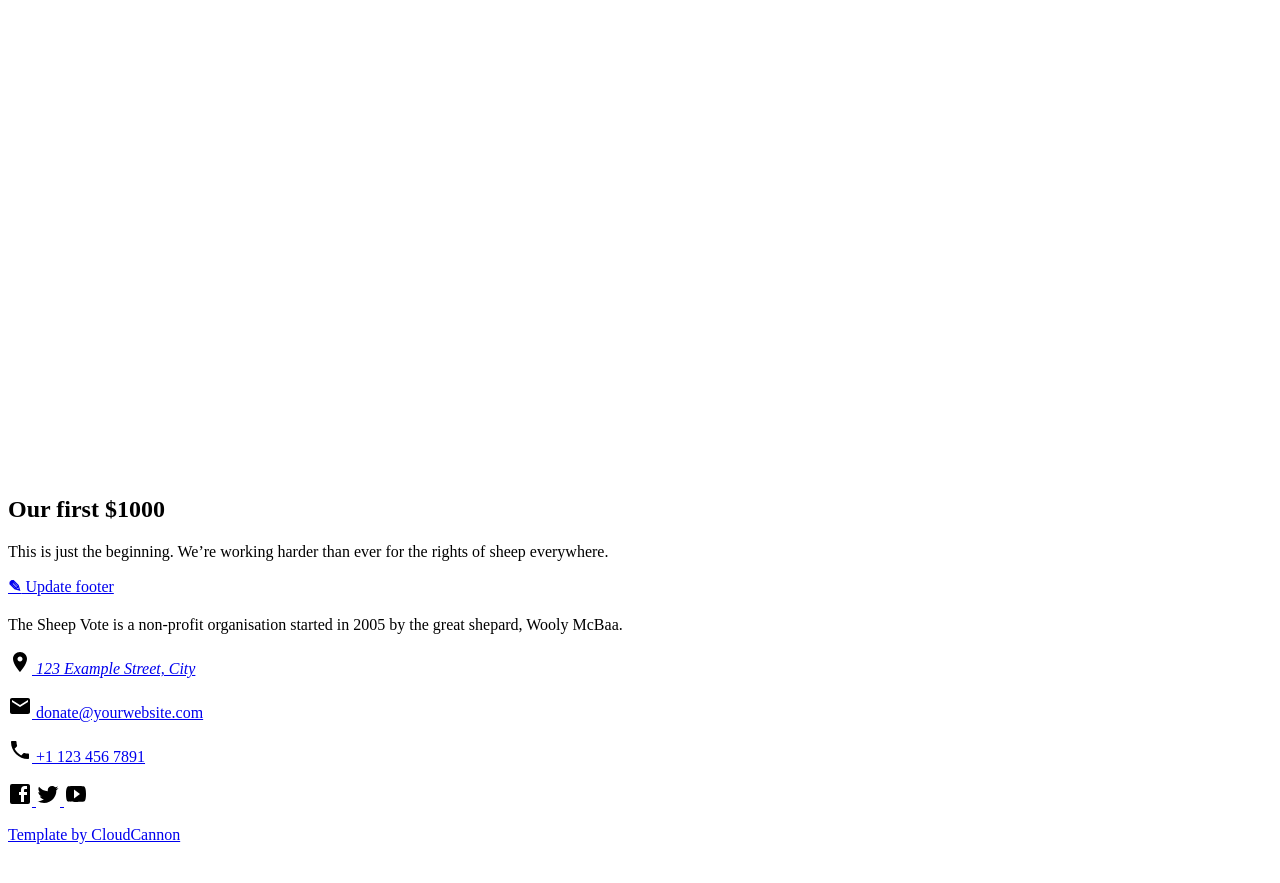
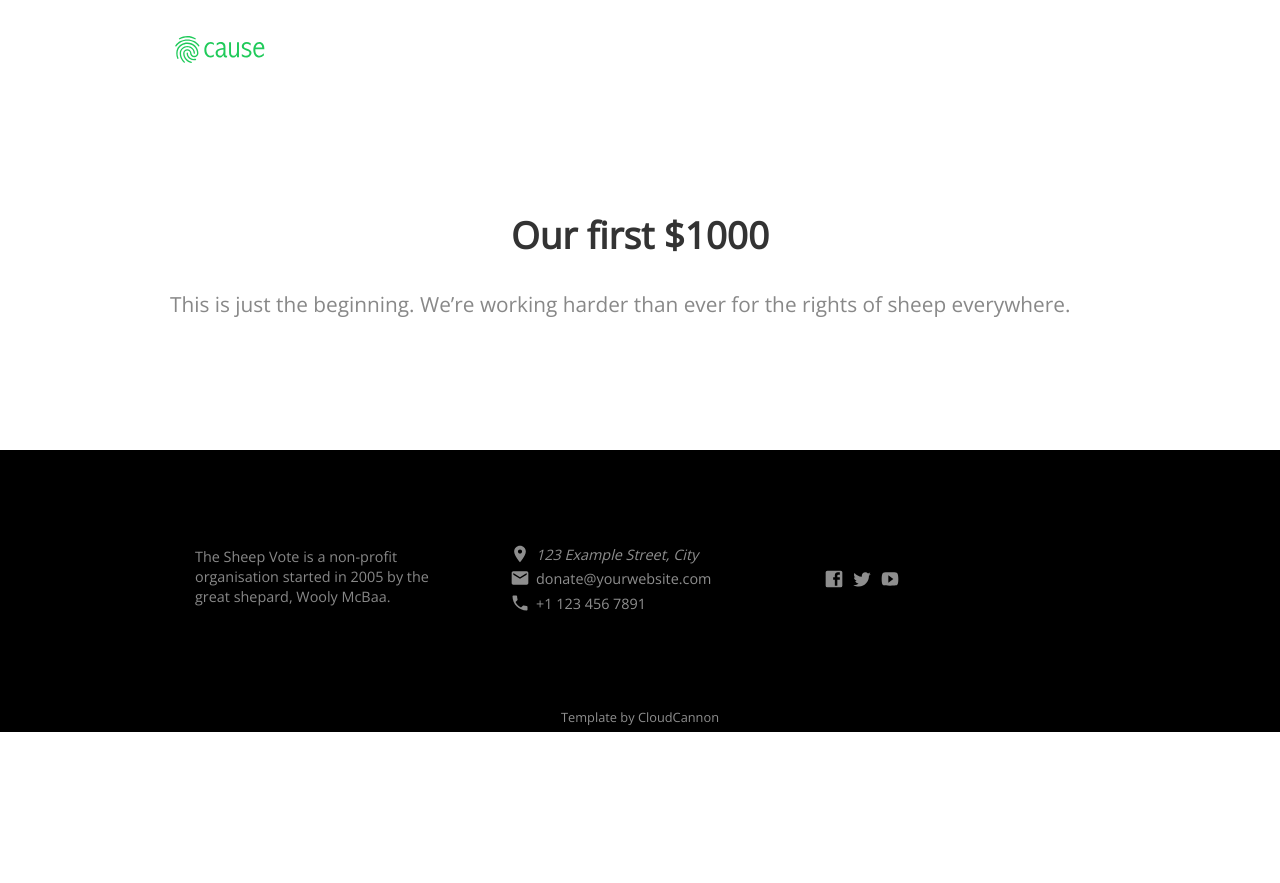
Before and after one commit to liushulaoshu/ultrasafe.github.io, a Jekyll site: the page built from docs/_posts/2016-10-15-1000.md, in a window 1280 px wide. Shown: the top 883 px of the page. Built offline with Jekyll 4.4.1, drawn with Linux system fonts in a browser that asks for light colours; nearby versions of some CDN libraries.

Commit message:
初始化提交

```diff
--- a/docs/_layouts/default.html
+++ b/docs/_layouts/default.html
@@ -7,9 +7,9 @@
 		{% seo %}
 
 		<link href="https://fonts.googleapis.com/css?family=Open+Sans:300" rel="stylesheet">
-		<link rel="stylesheet" href="{{ site.baseurl }}/css/screen.css">
-		<link rel="apple-touch-icon" sizes="180x180" href="{{ site.baseurl }}/apple-touch-icon.png">
-		<link rel="icon" type="image/png" href="{{ site.baseurl }}/favicon.png" sizes="32x32">
+		<link rel="stylesheet" href="/css/screen.css">
+		<link rel="apple-touch-icon" sizes="180x180" href="/apple-touch-icon.png">
+		<link rel="icon" type="image/png" href="/favicon.png" sizes="32x32">
 
 		{% if jekyll.environment == 'production' and site.google_analytics_key != '' %}
 			<script>
@@ -23,7 +23,7 @@
 	<body>
 		<nav>
 			<div class="container">
-				<a href="{{ site.baseurl }}">{% include logo.html %}</a>
+				<a href="{{ site.url }}">{% include logo.html %}</a>
 			</div>
 		</nav>
 		<div class="content">
```
